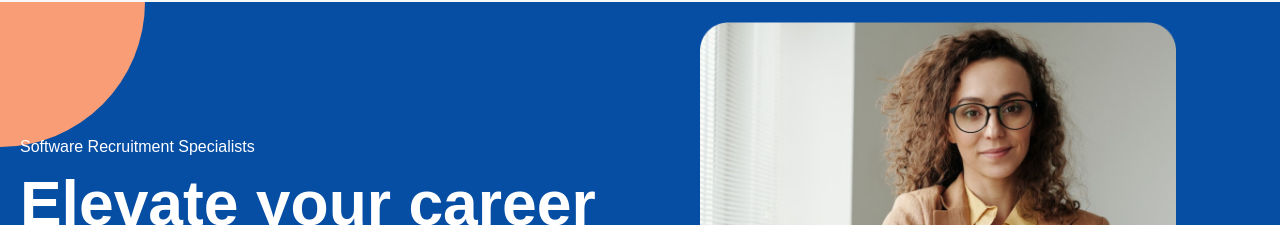
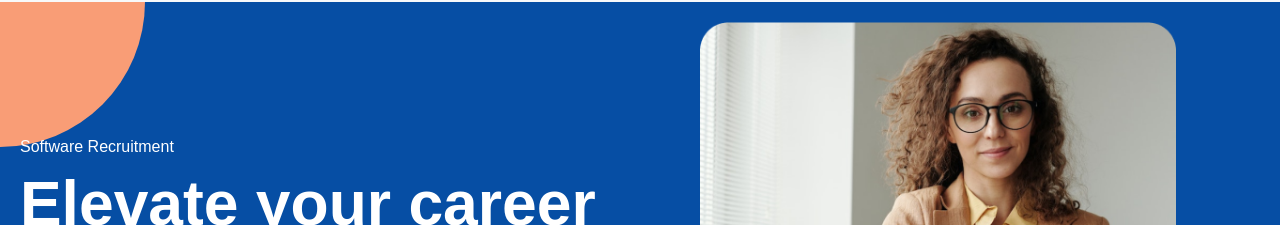
Before and after one commit to azmilafifi/recruitment-web-template, a Next.js app: page / in a window 1280 px wide. Shown: the part 82-307 px from the top of the page. Built offline with nearby package versions, Linux system fonts and the light colour scheme.

Commit message:
tukar title tukar title

```diff
--- a/src/components/SearchJobs/SearchJobs.tsx
+++ b/src/components/SearchJobs/SearchJobs.tsx
@@ -9,7 +9,7 @@ const SearchJobs = () => {
             <div className={styles.circle2}></div>
             <div className={`${styles.contentWrapper} row col-12 align-items-center`}>
                 <div className="col-md-6 text-white mb-5">
-                    <div className={styles.subtitle}>Software Recruitment Specialists</div>
+                    <div className={styles.subtitle}>Software Recruitment </div>
                     <h1 className={styles.title}>Elevate your career</h1>
                     <div className={styles.searchForm}>
                         <input
```
